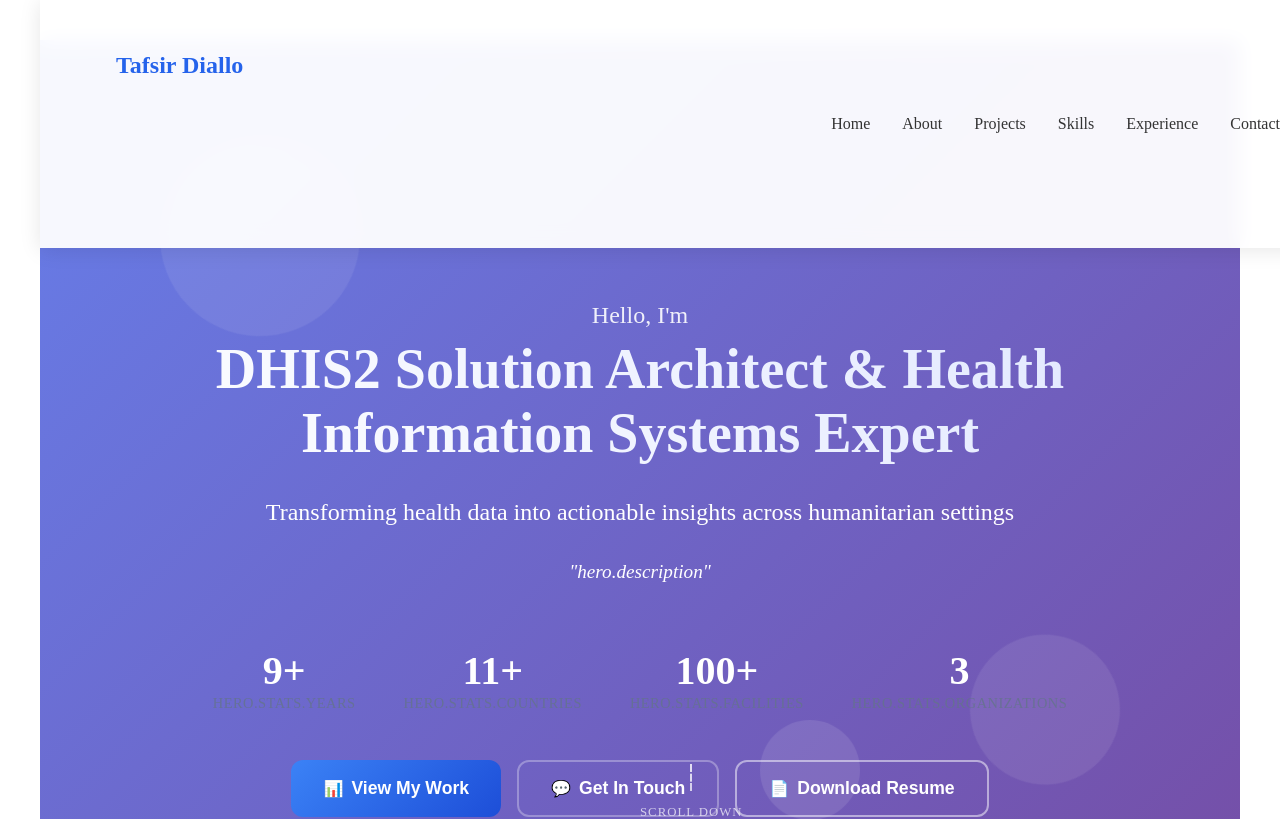
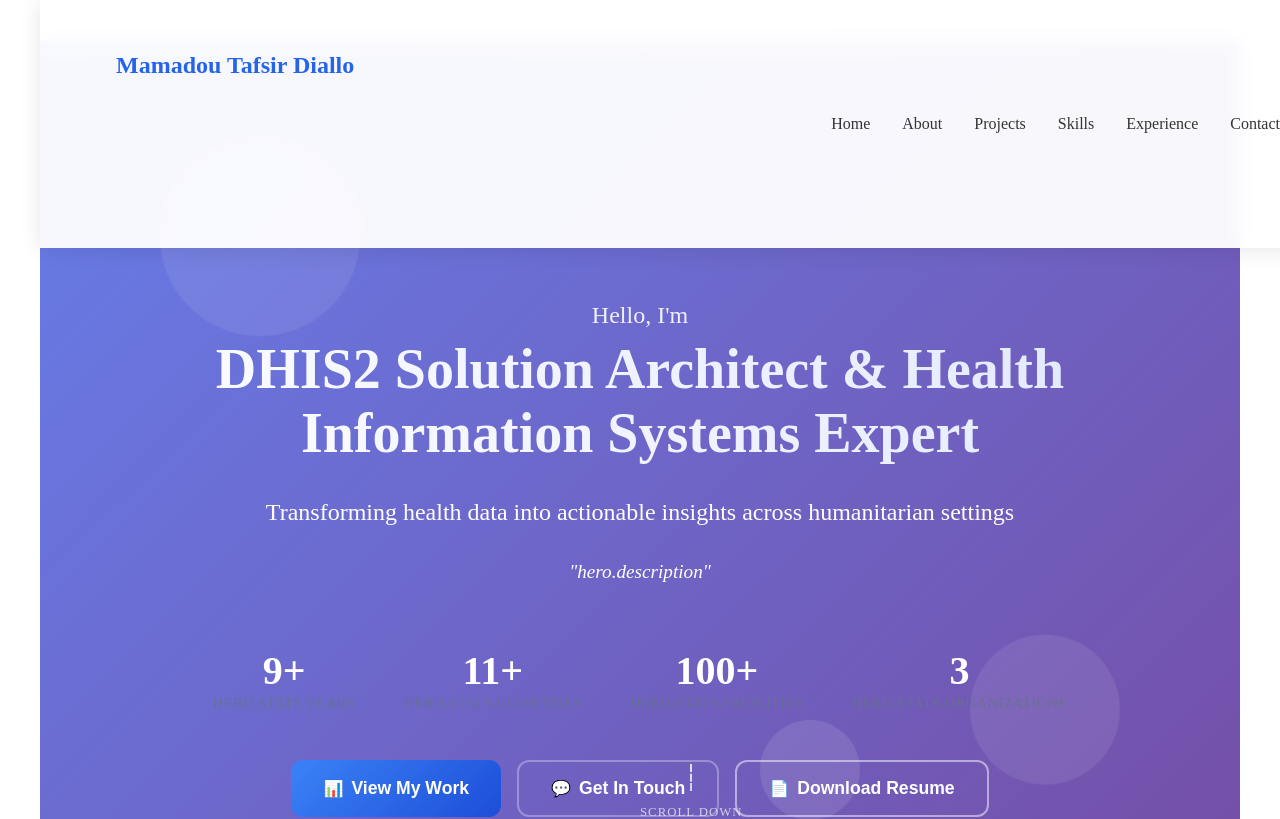
Before and after one commit to diallotafsir52/portfolio, a React (Vite) app: page / in a window 1280 px wide. Shown: the top 819 px of the page. Built offline with nearby package versions, Linux system fonts and the light colour scheme.

Commit message:
Updated Name and calendly link

```diff
--- a/src/components/Contact.tsx
+++ b/src/components/Contact.tsx
@@ -494,7 +494,7 @@ const Contact: React.FC = () => {
               <a href="mailto:diallotafsir52@gmail.com" className="btn btn-primary">
                 📧 {currentLanguage === 'fr' ? 'Email direct' : 'Direct Email'}
               </a>
-              <a href="https://calendly.com/diallotafsir52" className="btn btn-secondary">
+              <a href="https://calendly.com/diallotafsir52/30min" className="btn btn-secondary">
                 📅 {currentLanguage === 'fr' ? 'Planifier un appel' : 'Schedule a Call'}
               </a>
             </div>
--- a/src/components/Footer.tsx
+++ b/src/components/Footer.tsx
@@ -136,7 +136,7 @@ const Footer: React.FC = () => {
             <div className="footer-brand">
               <div className="footer-logo">
                 <span className="logo-icon">🏥</span>
-                <span className="logo-text">Tafsir Diallo</span>
+                <span className="logo-text">Mamadou Tafsir Diallo</span>
               </div>
               <p className="footer-tagline">
                 {currentLanguage === 'fr'
@@ -252,7 +252,7 @@ const Footer: React.FC = () => {
                   📧 {currentLanguage === 'fr' ? 'Contactez-moi' : 'Contact Me'}
                 </a>
                 <a
-                  href="https://calendly.com/diallotafsir52"
+                  href="https://calendly.com/diallotafsir52/30min"
                   className="btn btn-secondary"
                   target="_blank"
                   rel="noopener noreferrer"
--- a/src/components/Header.tsx
+++ b/src/components/Header.tsx
@@ -60,7 +60,7 @@ const Header: React.FC = () => {
           onClick={() => scrollToSection('home')}
           style={{ cursor: 'pointer' }}
         >
-          Tafsir Diallo
+          Mamadou Tafsir Diallo
         </div>
 
         {/* Desktop Navigation */}
```
